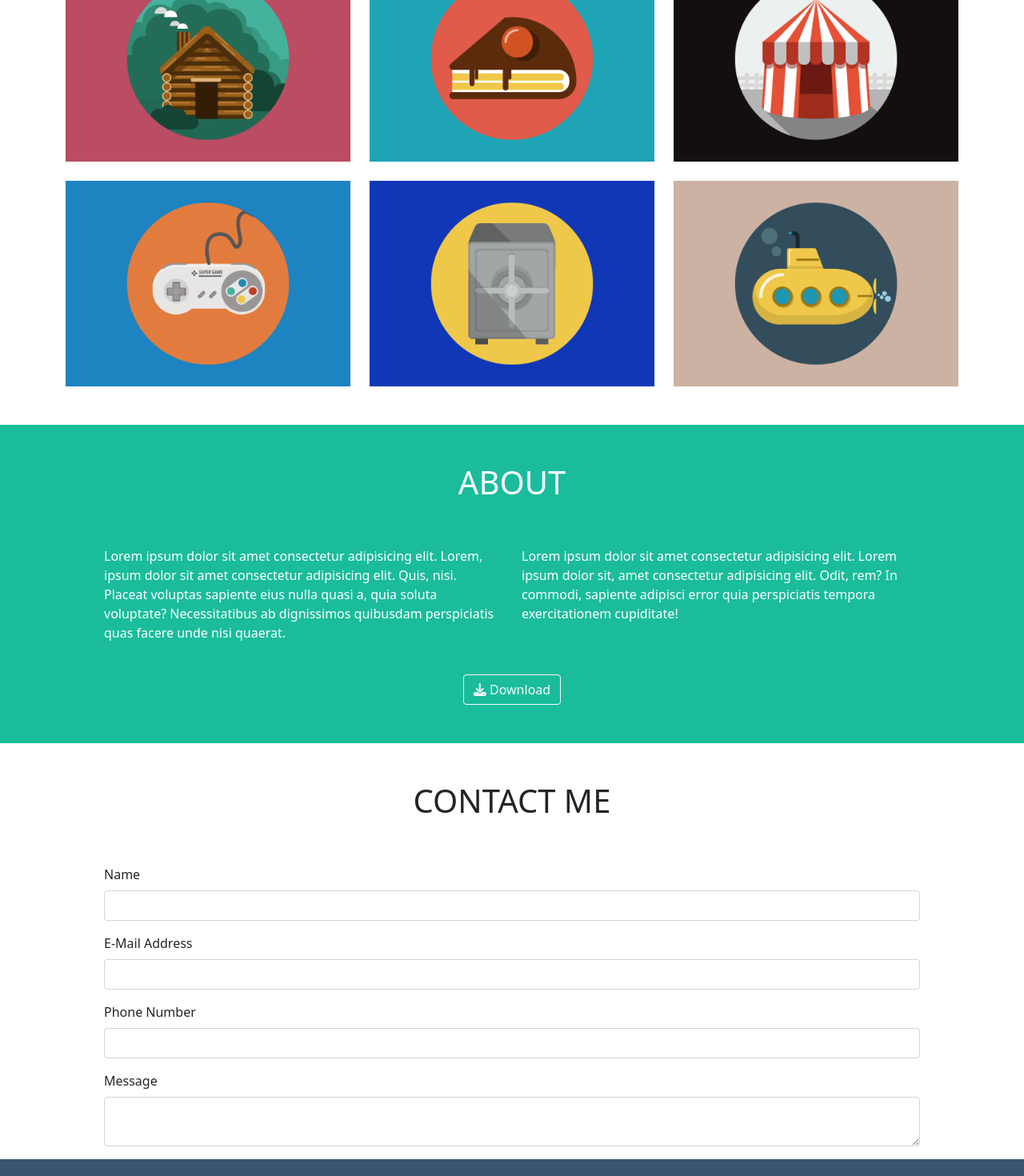
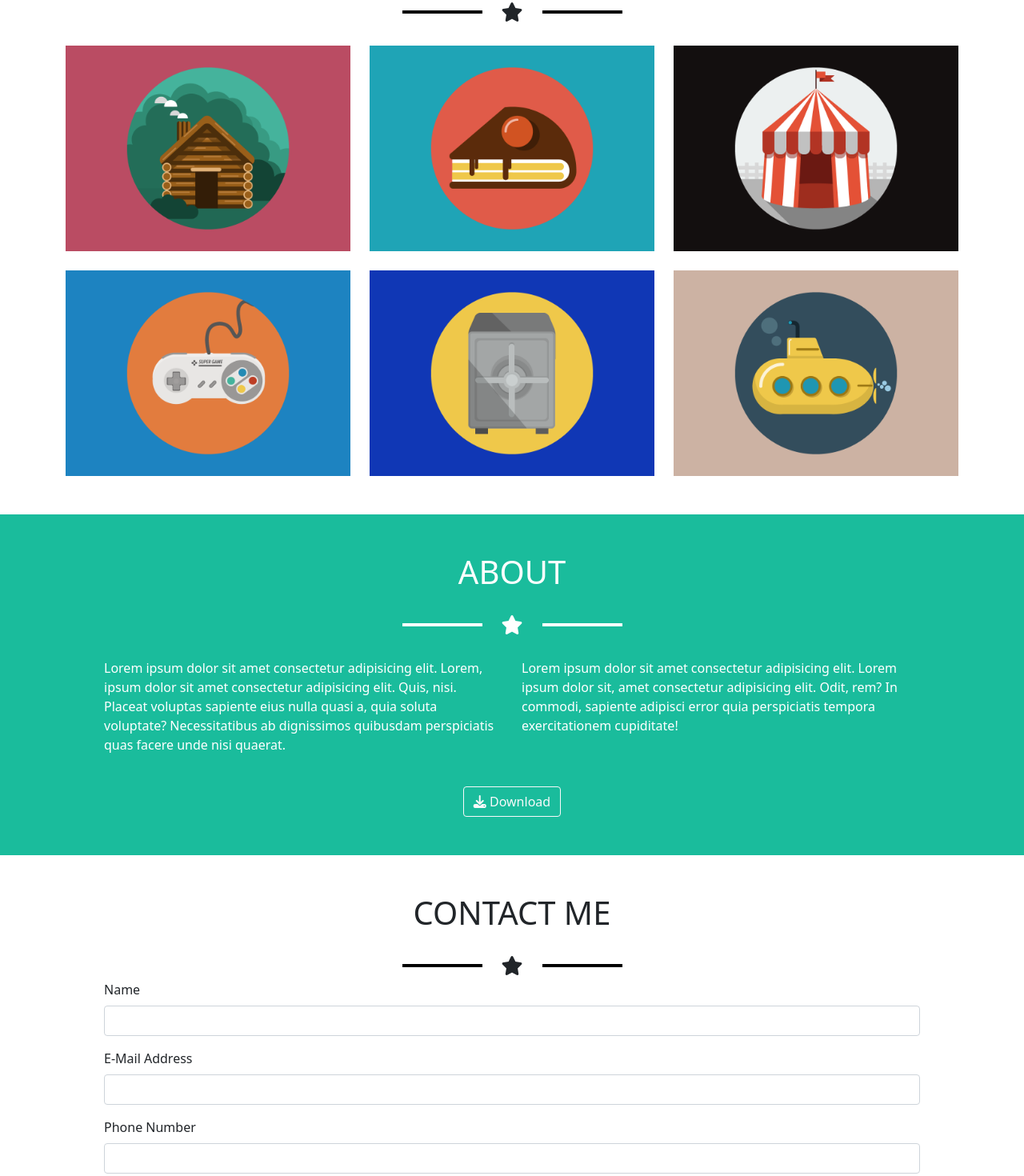
Before and after one commit to Ste-cracco/html-css-bootstrap-freelancer, a plain HTML site: page index.html in a window 1280 px wide. Shown: the part 684-2154 px from the top of the page at 80% size. Drawn offline with nearby package versions, Linux system fonts and the light colour scheme.

Commit message:
Esercizio completato (righe form da rivedere)

```diff
--- a/css/style.css
+++ b/css/style.css
@@ -1,12 +1,27 @@
-header {
-    background-color: #2C3E50;
-}
-
-footer {
-    background-color: #3A546D;
-}
-
 .social_icon {
     gap: 15px;
     font-size: 40px;
 }
+
+.divisore_container {
+    font-size: 1.5rem;
+}
+
+.divisore {
+    width: 100px;
+    height: 4px !important;
+}
+
+.stella {
+    color: white;
+}
+
+.divisore_bianco {
+    background-color: white;
+    opacity: 1;
+}
+
+.divisore_nero {
+    background-color: black;
+    opacity: 1;
+}
--- a/index.html
+++ b/index.html
@@ -10,7 +10,7 @@
     <title>Bootstrap</title>
 </head>
 <body>
-    <header>
+    <header style="background-color: #2C3E50;">
         <div class="container">
             <nav class="navbar navbar-expand-lg navbar-dark" style="background-color: #2C3E50;">
                 <div class="container-fluid">
@@ -42,6 +42,11 @@
                 <div class="col d-flex flex-column align-items-center d-grid gap-3">
                     <img class="img-fluid" style="width: 20%;" src="img/avatar.svg" alt="Avatar">
                     <h1 class="fs-1 text-center">START BOOTSTRAP</h1>
+                    <div class="divisore_container d-flex align-items-center d-grid gap-4">
+                        <hr class="divisore divisore_bianco">
+                        <i class="fa-solid fa-star"></i>
+                        <hr class="divisore divisore_bianco">
+                    </div>
                     <h2 class="fs-5 fw-light">GRAPHIC ARTIST - WEB DESIGNER - ILLUSTRATOR</h2>
                 </div>
             </div>
@@ -51,7 +56,12 @@
     <section>
         <div class="container py-5">
         <h2 class="fs-1 text-center py-2">PORTFOLIO</h2>
-            <div class="row row-cols-1 row-cols-md-2 row-cols-lg-3 gy-4">
+        <div class="divisore_container d-flex justify-content-center align-items-center d-grid gap-4">
+            <hr class="divisore divisore_nero">
+            <i class="fa-solid fa-star"></i>
+            <hr class="divisore divisore_nero">
+        </div>
+            <div class="row row-cols-1 row-cols-md-2 row-cols-lg-3 gy-4 pt-4">
                 <div class="col">
                     <img class="img-fluid" src="img/cabin.png" alt="">
                 </div>
@@ -76,8 +86,13 @@
 
     <section style="background-color: #1ABC9C">
         <div class="container">
-            <h2 class="fs-1 text-center py-5 text-white">ABOUT</h2>
-            <div class="row row-cols-1 row-cols-md-2 pb-4 px-5 text-white">
+            <h2 class="fs-1 text-center pt-5 pb-3 text-white">ABOUT</h2>
+            <div class="divisore_container d-flex justify-content-center align-items-center d-grid gap-4">
+                <hr class="divisore divisore_bianco">
+                <i class="stella fa-solid fa-star"></i>
+                <hr class="divisore divisore_bianco">
+            </div>
+            <div class="row row-cols-1 row-cols-md-2 pb-4 pt-4 px-5 text-white">
                 <div class="col">
                     <p>Lorem ipsum dolor sit amet consectetur adipisicing elit.
                        Lorem, ipsum dolor sit amet consectetur adipisicing elit. Quis, nisi.
@@ -101,7 +116,12 @@
 
     <section>
         <div class="container">
-            <h2 class="fs-1 text-center py-5">CONTACT ME</h2>
+            <h2 class="fs-1 text-center pt-5 pb-3">CONTACT ME</h2>
+            <div class="divisore_container d-flex justify-content-center align-items-center d-grid gap-4">
+                <hr class="divisore divisore_nero">
+                <i class="fa-solid fa-star"></i>
+                <hr class="divisore divisore_nero">
+            </div>
             <div class="row px-5">
                 <div class="col">
                     <form>
@@ -121,13 +141,14 @@
                             <label for="validationTextarea" class="form-label">Message</label>
                             <textarea class="form-control" ></textarea>
                         </div>
+                        <button type="button" class="btn btn-primary mb-5" style="background-color: #1ABC9C;">Send</button>
                     </form>
                 </div>
             </div>
         </div>
     </section>
 
-    <footer>
+    <footer style="background-color: #3A546D;">
         <div class="container footer_top">
             <div class="row row-cols-1 row-cols-md-3 text-white text-center">
                 <div class="col py-4">
```
